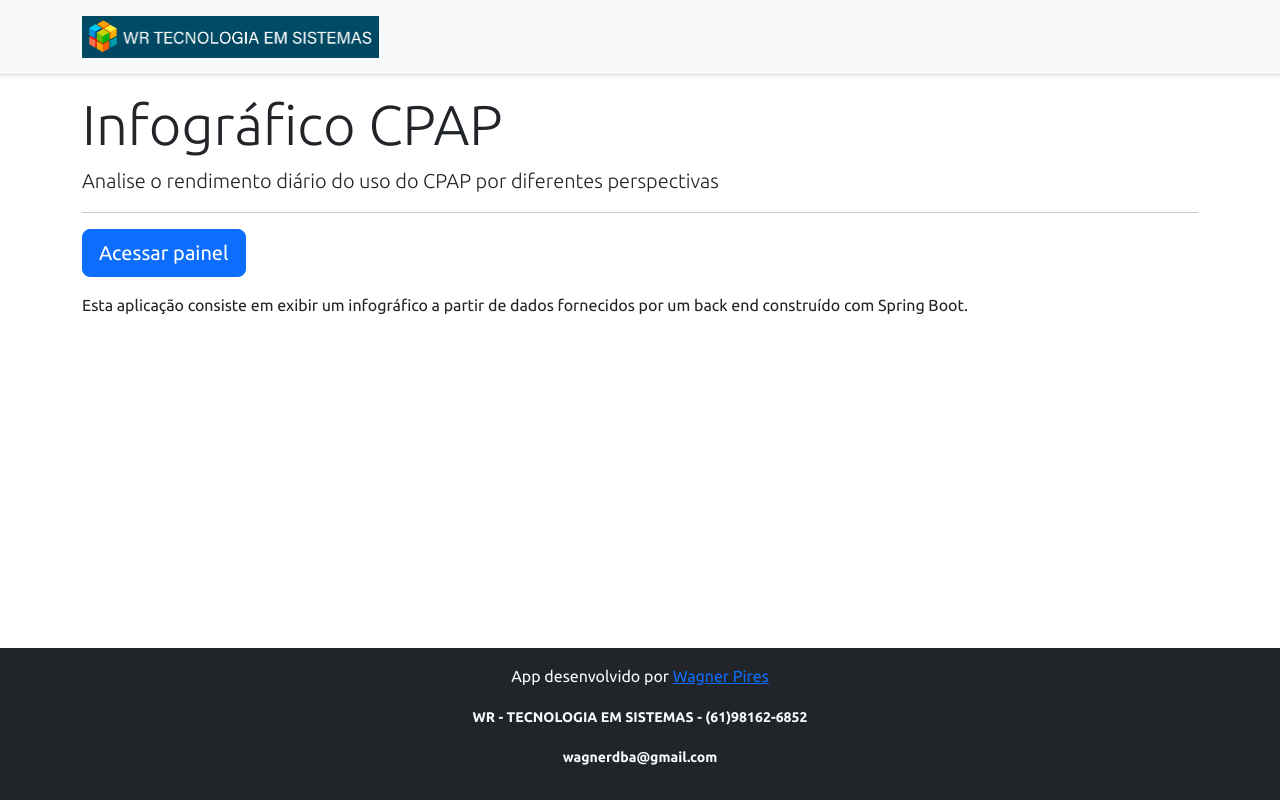
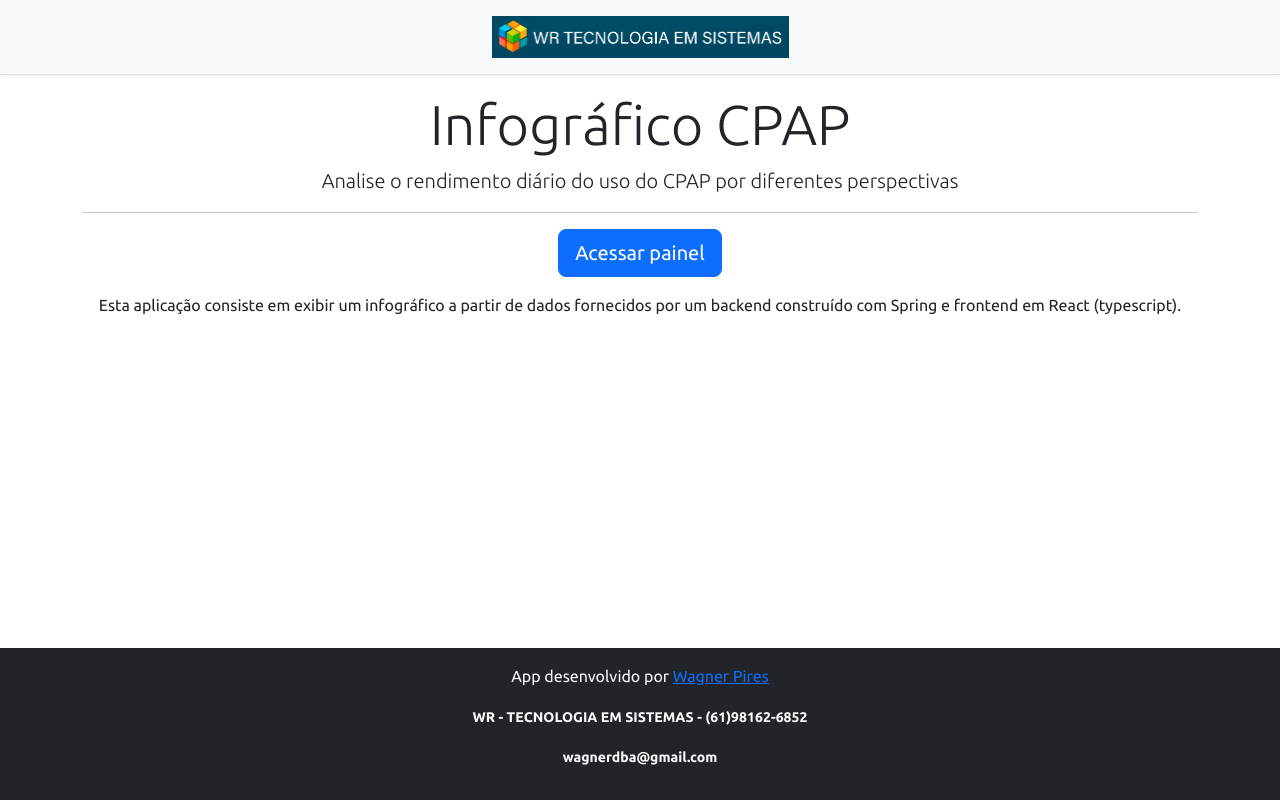
Before and after one commit to wagnerdba/projeto-cpap, a React (Create React App) app in the folder frontend/: page / in a window 1280 px wide. Built offline with nearby package versions, Linux system fonts and the light colour scheme; no server answers.

Commit message:
Update home page

```diff
--- a/frontend/src/components/NavBar/index.tsx
+++ b/frontend/src/components/NavBar/index.tsx
@@ -5,7 +5,7 @@ import { Link } from 'react-router-dom';
 const NavBar = () => {
   return (
     <div className="d-flex flex-column flex-md-row align-items-center p-3 px-md-4 mb-3 bg-light border-bottom shadow-sm">
-      <div className="container">
+      <div className="container text-center" >
         <nav className="my-2 my-md-0 mr-md-3">
           <Link to="/">
             <img src={ImgDsDark} alt="WR - Tecnologia em Sistemas" width="297" />
--- a/frontend/src/pages/Home/index.tsx
+++ b/frontend/src/pages/Home/index.tsx
@@ -8,14 +8,19 @@ const Home = () => {
       <NavBar />
       <div className="container">
         <div className="jumbotron">
-          <h1 className="display-4">Infográfico CPAP</h1>
-          <p className="lead">Analise o rendimento diário do uso do CPAP por diferentes perspectivas</p>
+          <h1 className="display-4 text-center">Infográfico CPAP</h1>
+          <p className="lead text-center">Analise o rendimento diário do uso do CPAP por diferentes perspectivas</p>
           <hr />
+          <div className="text-center">
           <Link className="btn btn-primary btn-lg" to="/dashboard">
             Acessar painel
           </Link>
-            <p></p>
-            <p>Esta aplicação consiste em exibir um infográfico a partir de dados fornecidos por um back end construído com Spring Boot.</p>
+          </div>
+            <div className="text-center">
+            <p>
+            </p>
+            <p>Esta aplicação consiste em exibir um infográfico a partir de dados fornecidos por um backend construído com Spring e frontend em React (typescript).</p>
+          </div>
         </div>
       </div>
       <Footer />
```
